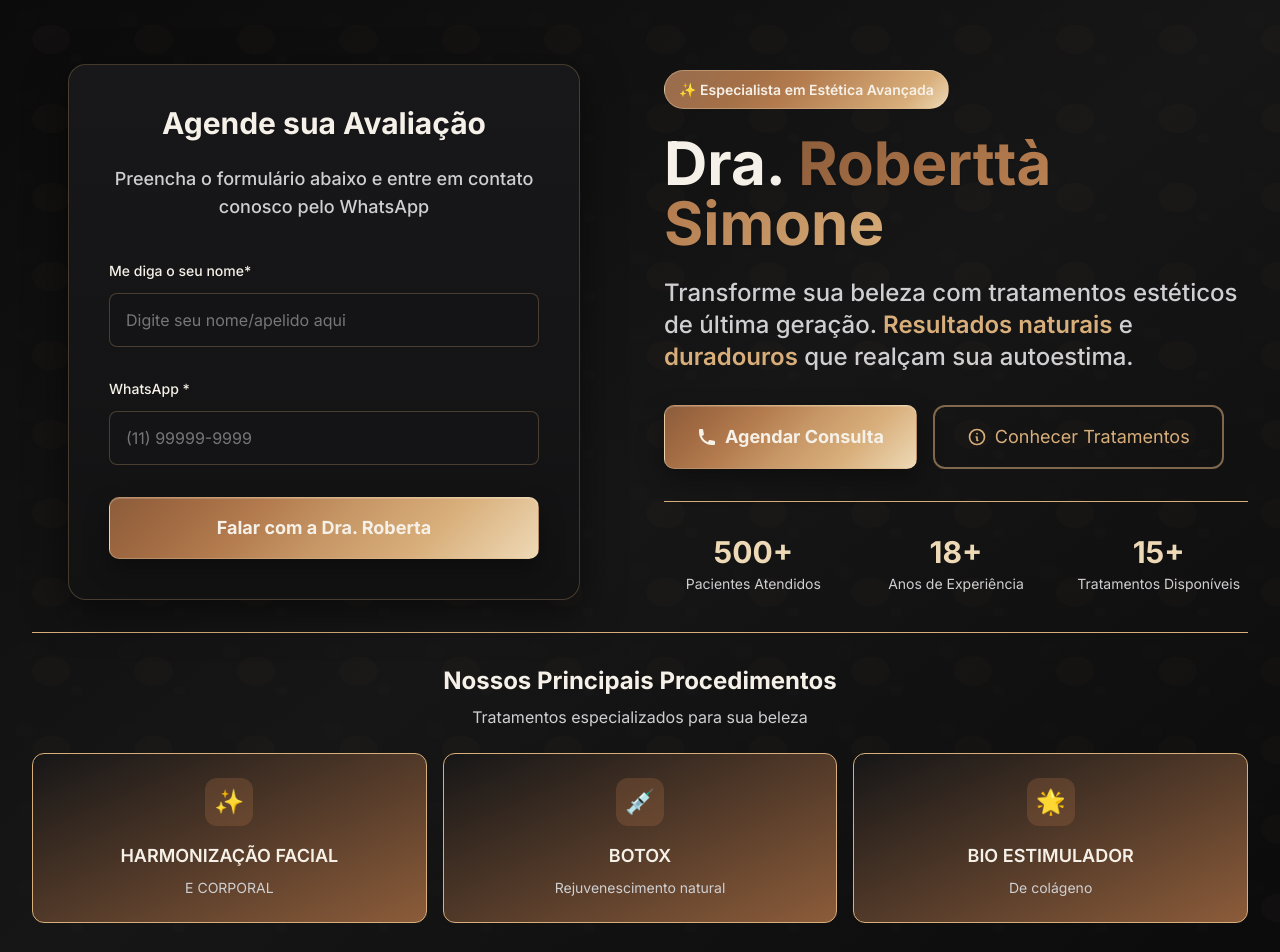
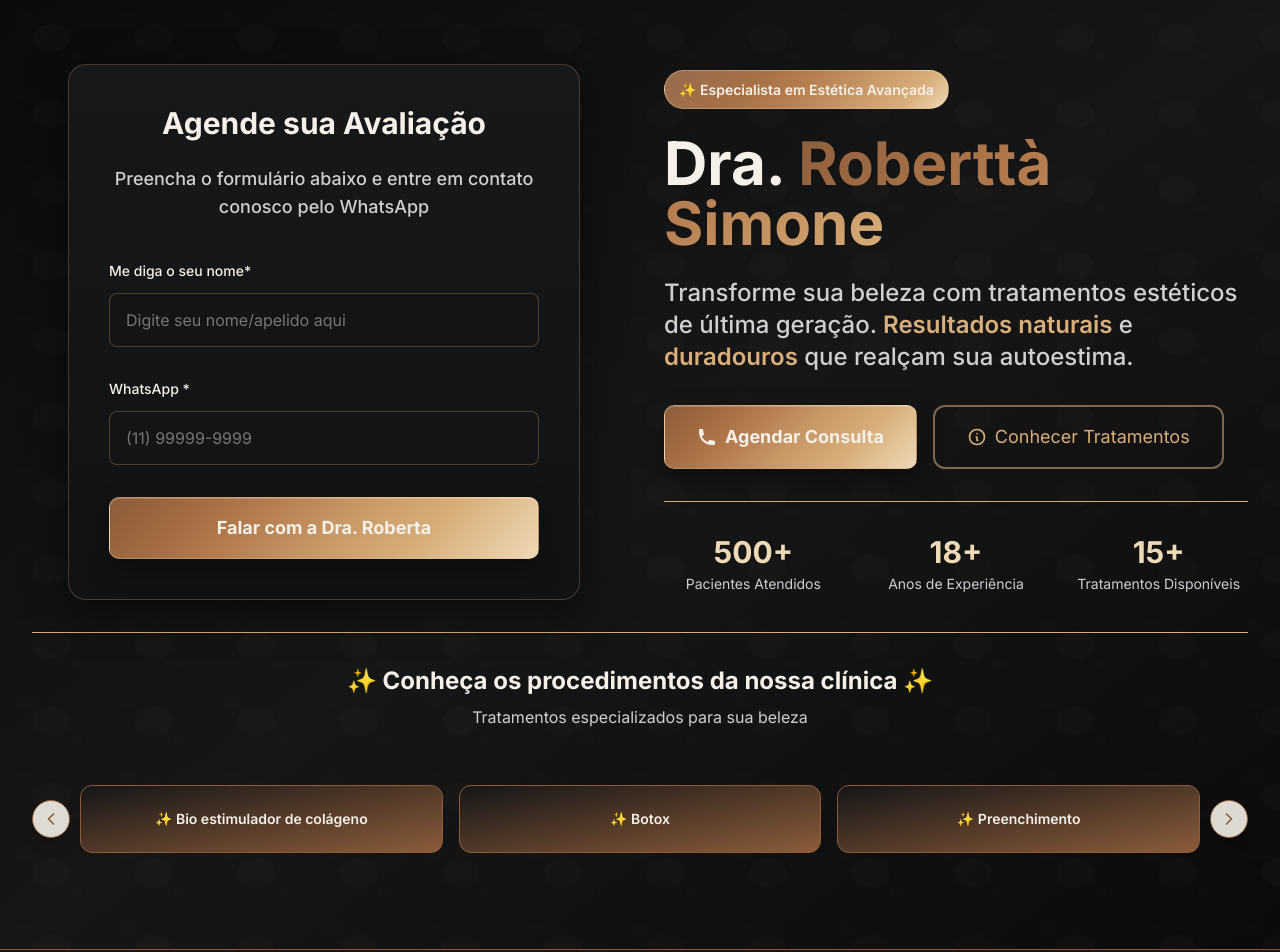
Before and after one commit to OtavioNeto306/roberta_pagina_de_captura, a React (Vite) app: page / in a window 1280 px wide. Shown: the top 952 px of the page. Built offline with nearby package versions, Linux system fonts and the light colour scheme.

Commit message:
procedimentos

```diff
--- a/src/components/Hero/Hero.tsx
+++ b/src/components/Hero/Hero.tsx
@@ -1,5 +1,6 @@
 import React from 'react';
 import { ContactForm } from '../ContactForm/ContactForm';
+import { ServicesSlider } from '../ServicesSlider/ServicesSlider';
 
 interface HeroProps {
   className?: string;
@@ -114,38 +115,14 @@ export const Hero: React.FC<HeroProps> = ({ className = '' }) => {
           </div>
         </div>
 
-        {/* Featured Services - Oculto no mobile */}
+        {/* Featured Services Slider - Oculto no mobile */}
         <div className="hidden lg:block mt-8 pt-8 border-t border-bronze-300">
           <div className="text-center mb-6">
-            <h3 className="text-2xl font-bold text-luxury mb-2">Nossos Principais Procedimentos</h3>
+            <h3 className="text-2xl font-bold text-luxury mb-2">✨ Conheça os procedimentos da nossa clínica ✨</h3>
             <p className="text-muted">Tratamentos especializados para sua beleza</p>
           </div>
 
-          <div className="grid grid-cols-1 md:grid-cols-3 gap-4">
-            <div className="bg-gradient-to-br from-bg-800 to-bronze-700 rounded-xl p-6 text-center transform transition-all duration-300 hover:scale-105 hover:shadow-lg border border-bronze-300">
-              <div className="w-12 h-12 bg-bronze-600 bg-opacity-30 rounded-xl flex items-center justify-center mb-4 mx-auto">
-                <span className="text-2xl">✨</span>
-              </div>
-              <h4 className="text-lg font-semibold text-luxury mb-2">HARMONIZAÇÃO FACIAL</h4>
-              <p className="text-sm text-muted">E CORPORAL</p>
-            </div>
-
-            <div className="bg-gradient-to-br from-bg-800 to-bronze-700 rounded-xl p-6 text-center transform transition-all duration-300 hover:scale-105 hover:shadow-lg border border-bronze-300">
-              <div className="w-12 h-12 bg-bronze-600 bg-opacity-30 rounded-xl flex items-center justify-center mb-4 mx-auto">
-                <span className="text-2xl">💉</span>
-              </div>
-              <h4 className="text-lg font-semibold text-luxury mb-2">BOTOX</h4>
-              <p className="text-sm text-muted">Rejuvenescimento natural</p>
-            </div>
-
-            <div className="bg-gradient-to-br from-bg-800 to-bronze-700 rounded-xl p-6 text-center transform transition-all duration-300 hover:scale-105 hover:shadow-lg border border-bronze-300">
-              <div className="w-12 h-12 bg-bronze-600 bg-opacity-30 rounded-xl flex items-center justify-center mb-4 mx-auto">
-                <span className="text-2xl">🌟</span>
-              </div>
-              <h4 className="text-lg font-semibold text-luxury mb-2">BIO ESTIMULADOR</h4>
-              <p className="text-sm text-muted">De colágeno</p>
-            </div>
-          </div>
+          <ServicesSlider />
         </div>
       </div>
     </section>
--- a/src/components/ServicesSlider/ServicesSlider.tsx
+++ b/src/components/ServicesSlider/ServicesSlider.tsx
@@ -8,20 +8,17 @@ interface Service {
 }
 
 const services: Service[] = [
-  { id: 1, name: 'BLACK PEEL' },
-  { id: 2, name: 'BOTOX FULL FACE' },
-  { id: 3, name: 'BOTOX SIMPLES' },
-  { id: 4, name: 'CRIO FREQUÊNCIA CORPORAL E FACIAL' },
-  { id: 5, name: 'DEPILAÇÃO A LASER CORPORAL E FACIAL' },
-  { id: 6, name: 'DRENAGEM LINFÁTICA' },
-  { id: 7, name: 'ELLANSÉ' },
-  { id: 8, name: 'ESTÉTICA ÍNTIMA' },
-  { id: 9, name: 'EZBODY' },
-  { id: 10, name: 'HYPER SLIN' },
-  { id: 11, name: 'JATO DE PLASMA' },
-  { id: 12, name: 'LIMPEZA DE PELE' },
-  { id: 13, name: 'PROENZAYME' },
-  { id: 14, name: 'MICROAGULHAMENTO FACIAL E CORPORAL' }
+  { id: 1, name: '✨ Harmonização facial e corporal' },
+  { id: 2, name: '✨ Bio estimulador de colágeno' },
+  { id: 3, name: '✨ Botox' },
+  { id: 4, name: '✨ Preenchimento' },
+  { id: 5, name: '✨ Estética íntima' },
+  { id: 6, name: '✨ Microagulhamento' },
+  { id: 7, name: '✨ Black PEEL' },
+  { id: 8, name: '✨ Limpeza de pele' },
+  { id: 9, name: '✨ Proenzyme' },
+  { id: 10, name: '✨ Jato de plasma' },
+  { id: 11, name: '✨ Ultrassom microfocado' }
 ];
 
 export const ServicesSlider: React.FC = () => {
```
